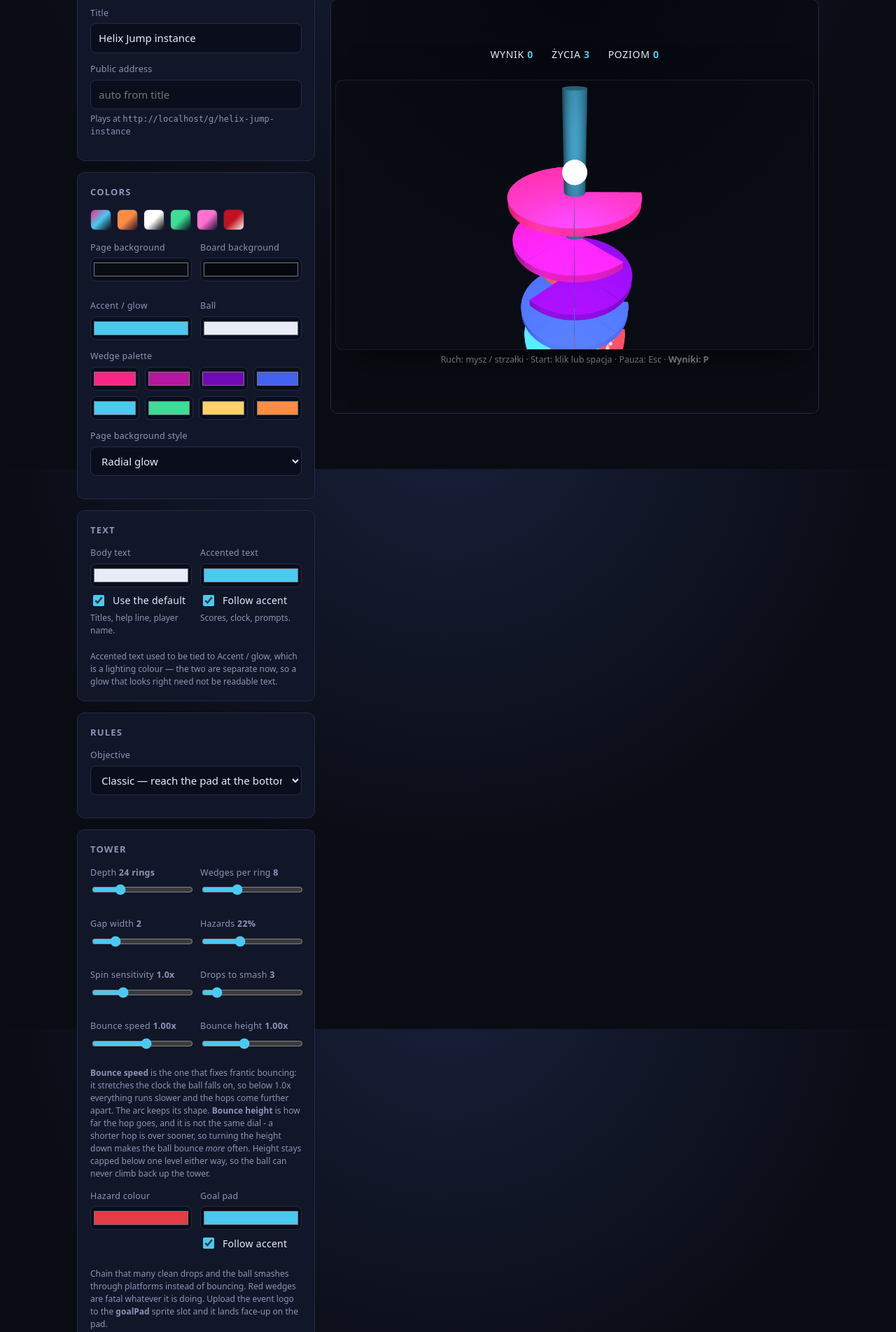
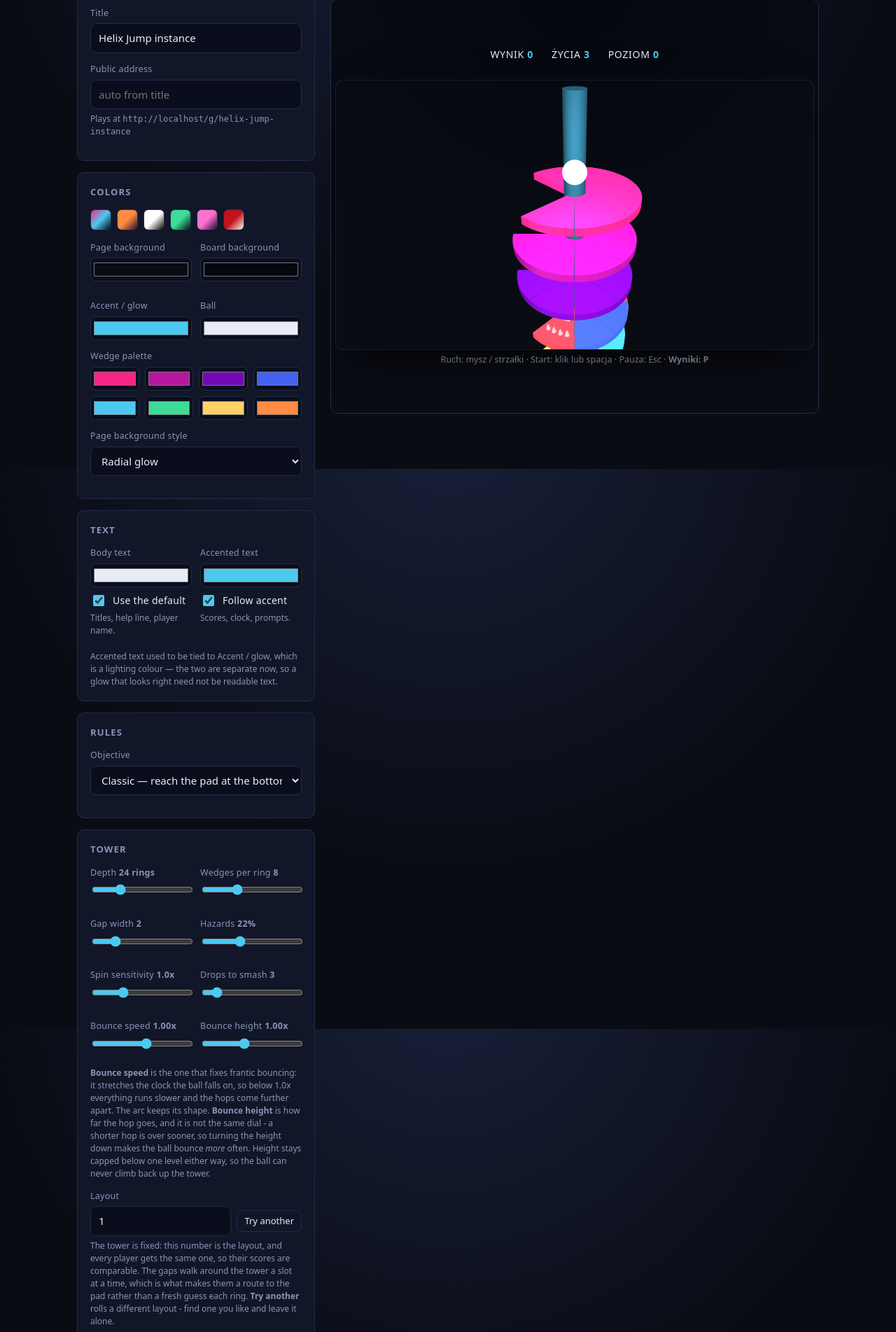
Before and after one commit to karol-w-git/arcade, a Flask app: page /new/helix in a window 1280 px wide. Shown: the part 130-2033 px from the top of the page at 70% size. Run offline with Flask 3, Linux system fonts and the light colour scheme; the visitor is signed in with stand-in values (Sample User, id 1); some libraries are stand-ins or nearby versions.

Commit message:
Helix: one fixed tower per instance, with a route through it
The layout was rolled fresh on every restart, so no two players faced the same
tower and a leaderboard compared runs at different games. helixSeed makes the
layout a property of the instance: same seed, same tower, every play.

The gap also walks around the tower by at most one slot per ring now, so the
gaps line up into a continuous route to the pad rather than an independent guess
at each ring. Hazards are only placed on wedges, never in a gap, so the route is
always clear.

Verified: seed 7 replays identically and seed 8 differs; seeds 1, 7, 42 and 1234
were each played to the pad on a plain constant spin. Debris and camera shake
stay genuinely random - nobody compares those.

Co-Authored-By: Claude Opus 5 <noreply@anthropic.com>

```diff
--- a/app.py
+++ b/app.py
@@ -175,6 +175,7 @@ GAME_TYPES["helix"] = {
         "helixSmash": 3,        # clean drops before the ball smashes through
         "helixBounce": 1.0,     # multiplier on the hop off a platform
         "helixTempo": 1.0,      # time scale: below 1 the ball bounces less often
+        "helixSeed": 1,         # the layout is fixed: this seed, every play
         "hazardColor": "#e63946",
         "goalColor": "",        # "" follows the accent
     },
@@ -408,6 +409,7 @@ def clean_config(game_type: str, raw: dict) -> dict:
     clamp_int("helixSmash", 1, 20)
     clamp_float("helixBounce", 0.3, 2.0)
     clamp_float("helixTempo", 0.4, 1.5)
+    clamp_int("helixSeed", 1, 999999)
     if "helixGap" in out:               # never wide enough to swallow the ring
         out["helixGap"] = max(1, min(max(1, out["helixSlots"] - 2), int(out["helixGap"])))
     if "mode" in out and out["mode"] not in ("classic", "dig"):
--- a/static/engine/helix.js
+++ b/static/engine/helix.js
@@ -32,6 +32,7 @@ const DEFAULTS = {
   helixSmash: 3,          // clean drops needed before the ball smashes through
   helixBounce: 1.0,       // multiplier on the hop off a platform
   helixTempo: 1.0,        // time scale: below 1 the whole fall runs slower
+  helixSeed: 1,           // the tower is this seed's layout, the same every play
   hazardColor: '#e63946',
   goalColor: '',          // '' follows the accent
 };
@@ -66,6 +67,21 @@ const V_CAP = Math.sqrt(2 * Math.abs(GRAVITY) * LEVEL_H * 0.8);
 const tempoOf = c => clamp(+c.helixTempo || 1, 0.4, 1.5);
 
 const clamp = (v, a, b) => v < a ? a : v > b ? b : v;
+
+/* mulberry32: a small seeded PRNG, so a tower is a property of its instance
+   rather than of the moment somebody pressed start. Two players at an event get
+   the same tower and their scores mean the same thing; a layout you liked can be
+   found again by its seed instead of hoped for. Only the layout uses this -
+   debris and camera shake stay genuinely random, since nobody compares those. */
+function rng(seed){
+  let a = (seed >>> 0) || 1;
+  return function(){
+    a |= 0; a = (a + 0x6D2B79F5) | 0;
+    let t = Math.imul(a ^ (a >>> 15), 1 | a);
+    t = (t + Math.imul(t ^ (t >>> 7), 61 | t)) ^ t;
+    return ((t ^ (t >>> 14)) >>> 0) / 4294967296;
+  };
+}
 const TAU = Math.PI * 2;
 
 /* Angles are awkward here: a wedge spans [a, a+w] in tower-local space, and the
@@ -225,9 +241,18 @@ function helix(canvas, userConfig, opts){
     const hazardShare = clamp(+cfg.helixHazard === undefined ? 0.22 : +cfg.helixHazard, 0, 0.6);
     const pal = cfg.brickColors && cfg.brickColors.length ? cfg.brickColors : DEFAULTS.brickColors;
 
+    const rand = rng(clamp(+cfg.helixSeed || 1, 1, 999999));
+
+    /* The gap walks around the tower by at most one slot per ring, so the gaps
+       line up into a single continuous route from the top to the pad rather than
+       scattering. Every ring is reachable from the one above with a small turn,
+       which is what makes the tower a level with a way through instead of a
+       sequence of independent guesses. */
+    let gapStart = Math.floor(rand() * slots);
+
     for(let i = 0; i < n; i++){
       const y = -i * LEVEL_H;
-      const gapStart = Math.floor(Math.random() * slots);
+      if(i > 0) gapStart = (gapStart + (Math.floor(rand() * 3) - 1) + slots) % slots;
       const wedges = [];
       // the first two rings are always safe, so nobody dies before they have
       // understood the controls
@@ -235,7 +260,7 @@ function helix(canvas, userConfig, opts){
       for(let s = 0; s < slots; s++){
         const isGap = ((s - gapStart + slots) % slots) < gapSlots;
         if(isGap) continue;
-        const hazard = allowHazard && Math.random() < hazardShare;
+        const hazard = allowHazard && rand() < hazardShare;
         const start = s * slotAngle;
         const mesh = new THREE.Mesh(wedgeGeo(slotAngle * 0.985),
           new THREE.MeshStandardMaterial({ roughness: 0.55, metalness: 0.08 }));
--- a/templates/editor.html
+++ b/templates/editor.html
@@ -183,6 +183,20 @@
           a shorter hop is over sooner, so turning the height down makes the ball
           bounce <i>more</i> often. Height stays capped below one level either way,
           so the ball can never climb back up the tower.
+        </div>
+        <div class="field">
+          <label for="helixSeed">Layout</label>
+          <div style="display:flex; gap:8px; align-items:center">
+            <input type="number" id="helixSeed" min="1" max="999999" step="1" style="flex:1">
+            <button type="button" class="btn sm" id="shuffleSeed">Try another</button>
+          </div>
+          <div class="hint">
+            The tower is fixed: this number is the layout, and every player gets the
+            same one, so their scores are comparable. The gaps walk around the tower
+            a slot at a time, which is what makes them a route to the pad rather than
+            a fresh guess each ring. <b>Try another</b> rolls a different layout -
+            find one you like and leave it alone.
+          </div>
         </div>
         <div class="two">
           <div class="field"><label for="hazardColor">Hazard colour</label>
@@ -577,6 +591,7 @@ function fromForm(){
     config.helixSpin = +$('helixSpin').value;
     config.helixBounce = +$('helixBounce').value;
     config.helixTempo = +$('helixTempo').value;
+    config.helixSeed = clampSeed($('helixSeed').value);
     config.goalColor = $('goalColorAuto').checked ? '' : $('goalColor').value;
     $('goalColor').disabled = $('goalColorAuto').checked;
   }
@@ -625,8 +640,11 @@ function readTilt(){
   $('tiltYV').textContent = Math.round(config.tiltY * 57) + '°';
 }
 
+const clampSeed = v => Math.max(1, Math.min(999999, Math.round(+v || 1)));
+
 function showHelix(){
   if(!has('helixLevels')) return;
+  $('helixSeed').value = config.helixSeed;
   $('helixLevelsV').textContent = config.helixLevels + ' rings';
   $('helixSlotsV').textContent = config.helixSlots;
   $('helixGapV').textContent = config.helixGap;
@@ -659,6 +677,12 @@ function syncBgRows(){
   $('htmlRow').style.display   = $('bgMode').value === 'custom' ? '' : 'none';
 }
 
+if($('shuffleSeed')) $('shuffleSeed').onclick = () => {
+  config.helixSeed = 1 + Math.floor(Math.random() * 999999);
+  $('helixSeed').value = config.helixSeed;
+  push(true);                                   // a new layout needs a fresh game
+};
+
 if($('clearScores')) $('clearScores').onclick = async () => {
   if(!confirm('Delete every recorded score for this game?')) return;
   const r = await fetch('/api/instances/' + currentId + '/scores', { method: 'DELETE' });
@@ -667,7 +691,7 @@ if($('clearScores')) $('clearScores').onclick = async () => {
 
 // Gameplay params only take effect on a fresh game, so those inputs force a restart.
 const RESTART_ON = new Set(['lives', 'ballSpeed', 'paddleWidth', 'level', 'powerups', 'particles', 'mode', 'timeLimit', 'superHp', 'pipSize',
-  'helixLevels', 'helixSlots', 'helixGap', 'helixHazard', 'helixSmash', 'helixBounce', 'helixTempo']);
+  'helixLevels', 'helixSlots', 'helixGap', 'helixHazard', 'helixSmash', 'helixBounce', 'helixTempo', 'helixSeed']);
 function onChange(e){
   fromForm();
   push(e && RESTART_ON.has(e.target.id));
```
Also changed, not shown: README.md.
